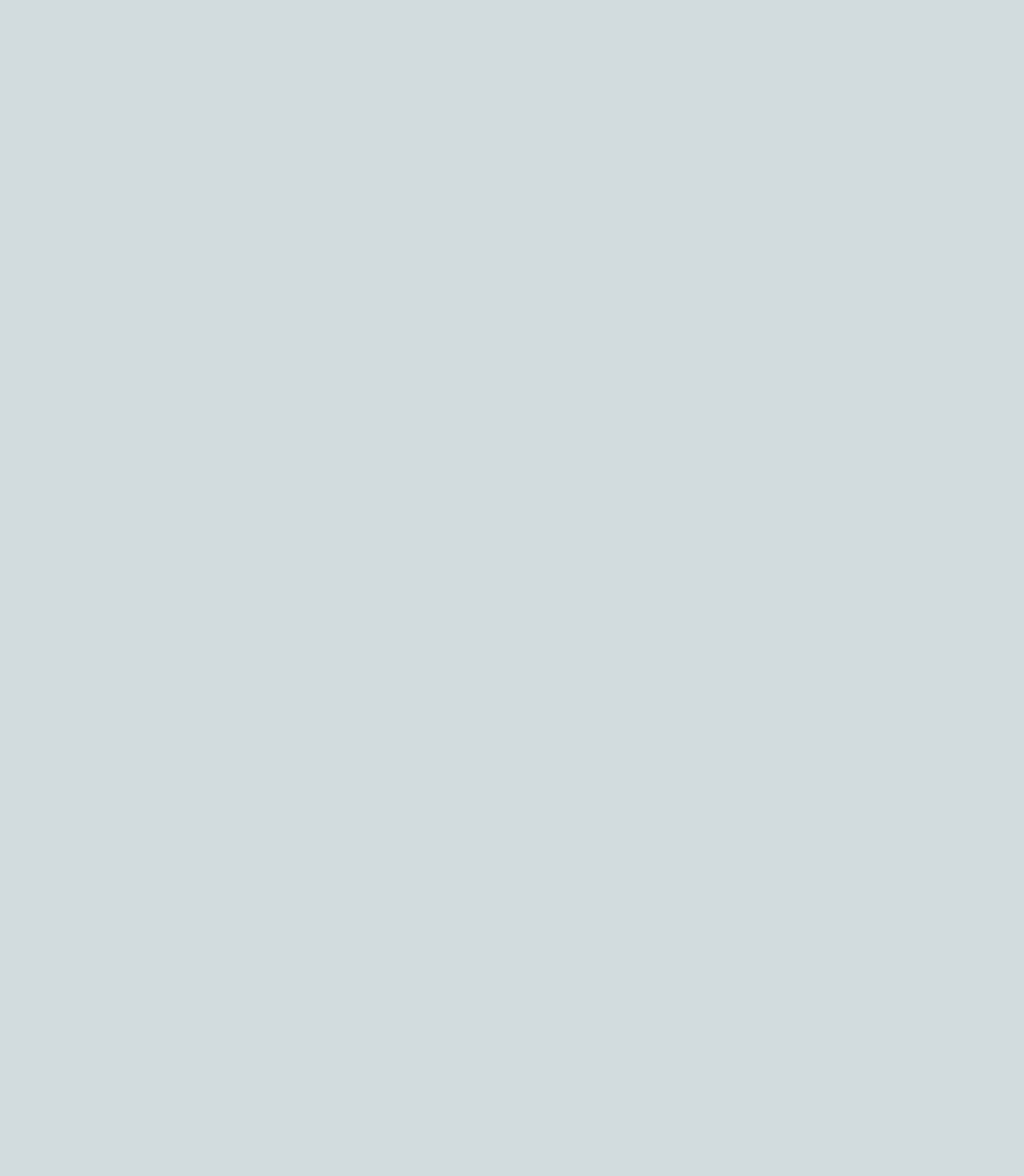
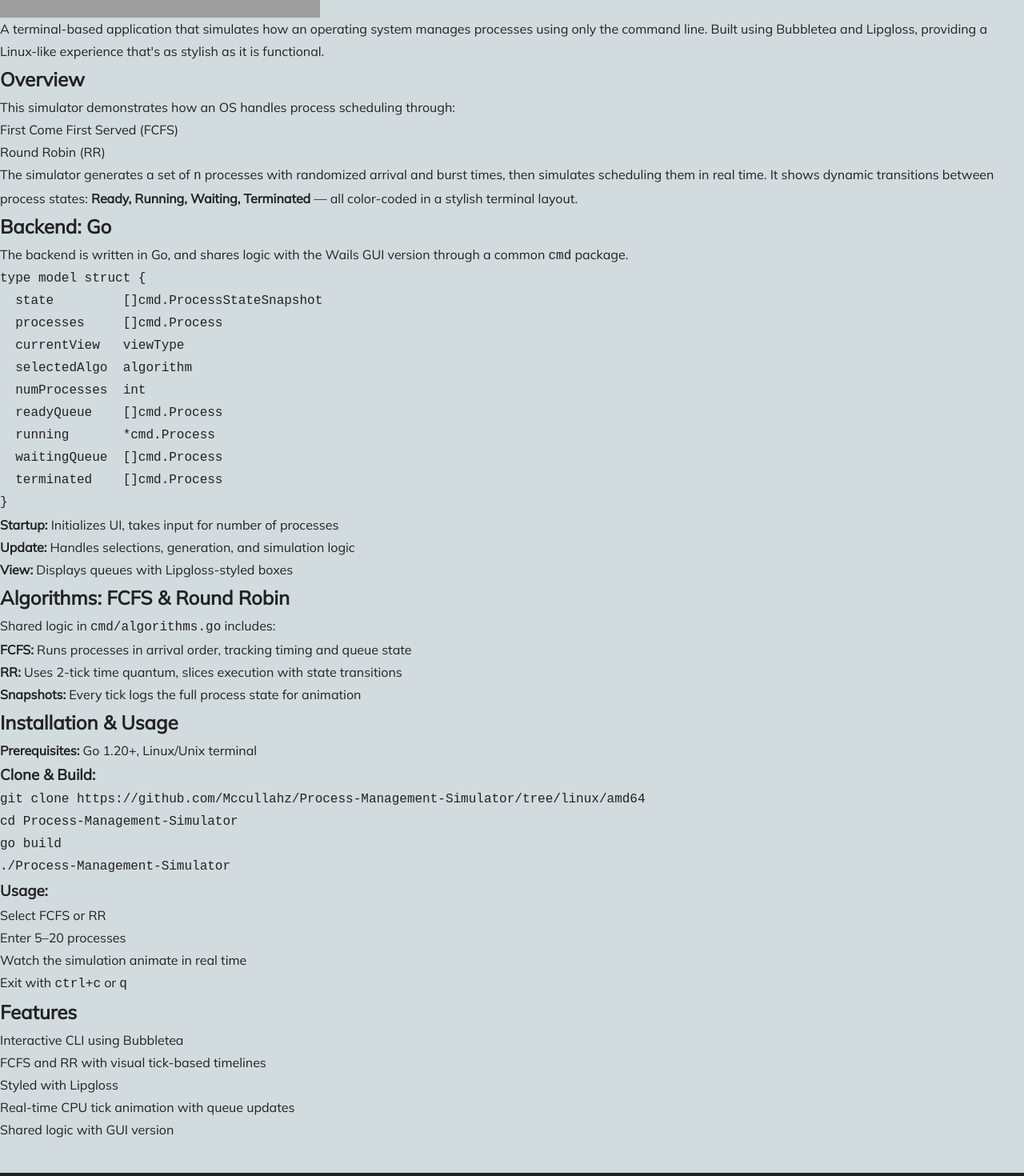
Before and after one commit to Mccullahz/web-v2, a React (Vite) app: page /pms in a window 1280 px wide. Before the commit this address had no page. Shown: the part 320-1790 px from the top of the page at 80% size. Before the commit the page ends 800 px from the top, so only its background shows below. Built offline with nearby package versions, Linux system fonts and the light colour scheme; grey boxes are pictures that could not be loaded.

Commit message:
adding all of the port pages, not mcuh done with them yet

```diff
--- a/src/App.tsx
+++ b/src/App.tsx
@@ -4,6 +4,9 @@ import { Header } from "./components/Header";
 import { Footer } from "./components/Footer";
 import { Home } from "./pages/Home";
 import { Portfolio } from "./pages/Port";
+import { Pms } from "./pages/Pms";
+import { Lms } from "./pages/Lms";
+import { Ysa } from "./pages/Ysa";
 
 export const App: React.FC = () => {
   return (
@@ -12,6 +15,9 @@ export const App: React.FC = () => {
       <Routes>
         <Route path="/" element={<Home />} />
         <Route path="/portfolio" element={<Portfolio />} />
+	<Route path="/pms" element={<Pms />} />
+	<Route path="/lms" element={<Lms />} />
+	<Route path="/ysa" element={<Ysa />} />
       </Routes>
       <Footer />
     </Router>
--- a/src/assets/styles/port.css
+++ b/src/assets/styles/port.css
@@ -18,10 +18,41 @@
   box-shadow: 0 0 10px rgba(0, 0, 0, 0.5);
 }
 
+.terminal-header {
+  display: flex;
+  justify-content: center;
+  align-text: center;
+  padding: 1rem;
+  background-color: var(--color-dark);
+  border-bottom: 1px solid var(--color-light);
+}
+.terminal-header-title {
+  font-size: 1.6rem;
+  color: var(--color-light);
+  margin-left: auto;
+}
+
+.terminal-header-buttons{
+  display: flex;
+  gap: 1rem;
+  margin-left: auto;
+}
+
+.terminal-button-green .ion-icon {
+  color: var(--color-green);
+}
+.terminal-button-yellow .ion-icon {
+  color: var(--color-yellow);
+}
+.terminal-button-red .ion-icon {
+  color: var(--color-red);
+}
+
+
 .terminal-output {
   flex: 1;
   white-space: pre-wrap;
-  margin-top: 10rem;
+  margin-top: 1rem;
   margin-bottom: 5rem;
 }
 
--- /dev/null
+++ b/src/pages/Lms.tsx
@@ -0,0 +1,7 @@
+import React from "react";
+
+export const Lms: React.FC = () => (
+  <>
+
+  </>
+);
--- /dev/null
+++ b/src/pages/Pms.tsx
@@ -0,0 +1,93 @@
+import React from "react";
+
+export const Pms: React.FC = () => (
+    <section className="process-sim">
+      <div className="sim-container">
+        <h1>Operating System Process Management Simulator – CLI Edition</h1>
+        <img
+          src="/images/pms.gif"
+          alt="Process Management Simulator Demo"
+          className="sim-gif"
+        />
+
+        <p className="sim-lead">
+          A terminal-based application that simulates how an operating system manages processes
+          using only the command line. Built using Bubbletea and Lipgloss, providing a Linux-like experience
+          that's as stylish as it is functional.
+        </p>
+
+        <h2>Overview</h2>
+        <p>This simulator demonstrates how an OS handles process scheduling through:</p>
+        <ul>
+          <li>First Come First Served (FCFS)</li>
+          <li>Round Robin (RR)</li>
+        </ul>
+        <p>
+          The simulator generates a set of <code>n</code> processes with randomized arrival and burst times,
+          then simulates scheduling them in real time. It shows dynamic transitions between process states:
+          <strong> Ready, Running, Waiting, Terminated</strong> — all color-coded in a stylish terminal layout.
+        </p>
+
+        <h2>Backend: Go</h2>
+        <p>
+          The backend is written in Go, and shares logic with the Wails GUI version through a common <code>cmd</code> package.
+        </p>
+
+        <pre>
+{`type model struct {
+  state         []cmd.ProcessStateSnapshot
+  processes     []cmd.Process
+  currentView   viewType
+  selectedAlgo  algorithm
+  numProcesses  int
+  readyQueue    []cmd.Process
+  running       *cmd.Process
+  waitingQueue  []cmd.Process
+  terminated    []cmd.Process
+}`}
+        </pre>
+
+        <ul>
+          <li><strong>Startup:</strong> Initializes UI, takes input for number of processes</li>
+          <li><strong>Update:</strong> Handles selections, generation, and simulation logic</li>
+          <li><strong>View:</strong> Displays queues with Lipgloss-styled boxes</li>
+        </ul>
+
+        <h2>Algorithms: FCFS & Round Robin</h2>
+        <p>Shared logic in <code>cmd/algorithms.go</code> includes:</p>
+        <ul>
+          <li><strong>FCFS:</strong> Runs processes in arrival order, tracking timing and queue state</li>
+          <li><strong>RR:</strong> Uses 2-tick time quantum, slices execution with state transitions</li>
+          <li><strong>Snapshots:</strong> Every tick logs the full process state for animation</li>
+        </ul>
+
+        <h2>Installation & Usage</h2>
+        <p><strong>Prerequisites:</strong> Go 1.20+, Linux/Unix terminal</p>
+
+        <h3>Clone & Build:</h3>
+        <pre>
+{`git clone https://github.com/Mccullahz/Process-Management-Simulator/tree/linux/amd64
+cd Process-Management-Simulator
+go build
+./Process-Management-Simulator`}
+        </pre>
+
+        <h3>Usage:</h3>
+        <ul>
+          <li>Select FCFS or RR</li>
+          <li>Enter 5–20 processes</li>
+          <li>Watch the simulation animate in real time</li>
+          <li>Exit with <code>ctrl+c</code> or <code>q</code></li>
+        </ul>
+
+        <h2>Features</h2>
+        <ul>
+          <li>Interactive CLI using Bubbletea</li>
+          <li>FCFS and RR with visual tick-based timelines</li>
+          <li>Styled with Lipgloss</li>
+          <li>Real-time CPU tick animation with queue updates</li>
+          <li>Shared logic with GUI version</li>
+        </ul>
+      </div>
+    </section>
+  );
--- a/src/pages/Port.tsx
+++ b/src/pages/Port.tsx
@@ -18,13 +18,13 @@ export const Portfolio: React.FC = () => {
     const trimmed = input.trim();
     if (!trimmed) return;
 
-    const newHistory = [...history, `$ ${trimmed}`];
+    const newHistory = [...history, `user@nqt$ ${trimmed}`];
 
     let response = "";
 
     switch (trimmed.toLowerCase()) {
       case "help":
-        response = "Available commands:\n - ls\n - run <project>\n - gui (launches user interface)\n - clear\n - help";
+        response = "Available commands:\n- ls\n- gui (launches user interface)\n- info <project>\n- run <project>\n- clear\n- help";
         break;
       case "ls":
         response = "-process-management-simulator -library-management-simulator -youtube-short-automation";
@@ -34,15 +34,39 @@ export const Portfolio: React.FC = () => {
 		  "drwxr-xr-x  5 user user 4096 Dec 12 2024 library-management-system\n" +
 		  "drwxr-xr-x  2 viewer user 4096 Oct 1 2023 youtube-short-automation\n";
 	break;
+      case "run":
+	response = "Please specify a project to run. Example: `run process-management-simulator`";
+      	break;
+      case "gui":
+	response = "One moment while we prepare your graphical interface...";
+	break
+      case "info process-management-simulator":
+	response = "Process Management Simulator: A Go CLI + Go Wails GUI tool for simulating process scheduling algorithms.";
+      	break;
+      case "info library-management-system":
+	response = "Library Management Simulator: A Java + JFX + MySQL GUI tool for managing library operations.";
+      	break;
+      case "info youtube-short-automation":
+	response = "YouTube Short Automation: A Python + Selenium CLI tool for automating YouTube short uploads.";
+	break;
       case "run process-management-simulator":
         response = "Launching pms demo...";
+        setTimeout(() => {
+	  window.location.href = "/Pms";
+	}, 1000);
         break;
       case "run library-management-simulator":
         response = "Opening library management simulator...";
+        setTimeout(() => {
+	  window.location.href = "/Lms";
+	}, 1000);
         break;
       case "run youtube-short-automation":
 	response = "Opening youtube short automation...";
-	break;
+        setTimeout(() => {
+	  window.location.href = "/Ysa";
+	}, 1000);
+        break;
       case "clear":
         setHistory([]);
         setInput("");
@@ -57,6 +81,14 @@ export const Portfolio: React.FC = () => {
 
   return (
     <div className="terminal" onClick={() => inputRef.current?.focus()}>
+    <div className="terminal-header">
+    <span className="terminal-header-title">NotQuiteATerminal</span>
+        <div className="terminal-header-buttons">
+	<div className="terminal-button-green"><ion-icon name="scan-circle-outline"></ion-icon></div>
+	<div className="terminal-button-yellow"><ion-icon name="remove-circle-outline"></ion-icon></div>
+	<div className="terminal-button-red"><ion-icon name="close-circle-outline"></ion-icon></div>
+	</div>
+	      </div>
      <form className="terminal-input-line" onSubmit={handleCommand}>
         <span className="terminal-prompt">$</span>
         <input
--- /dev/null
+++ b/src/pages/Ysa.tsx
@@ -0,0 +1,7 @@
+import React from "react";
+
+export const Ysa: React.FC = () => (
+  <>
+
+  </>
+);
```
